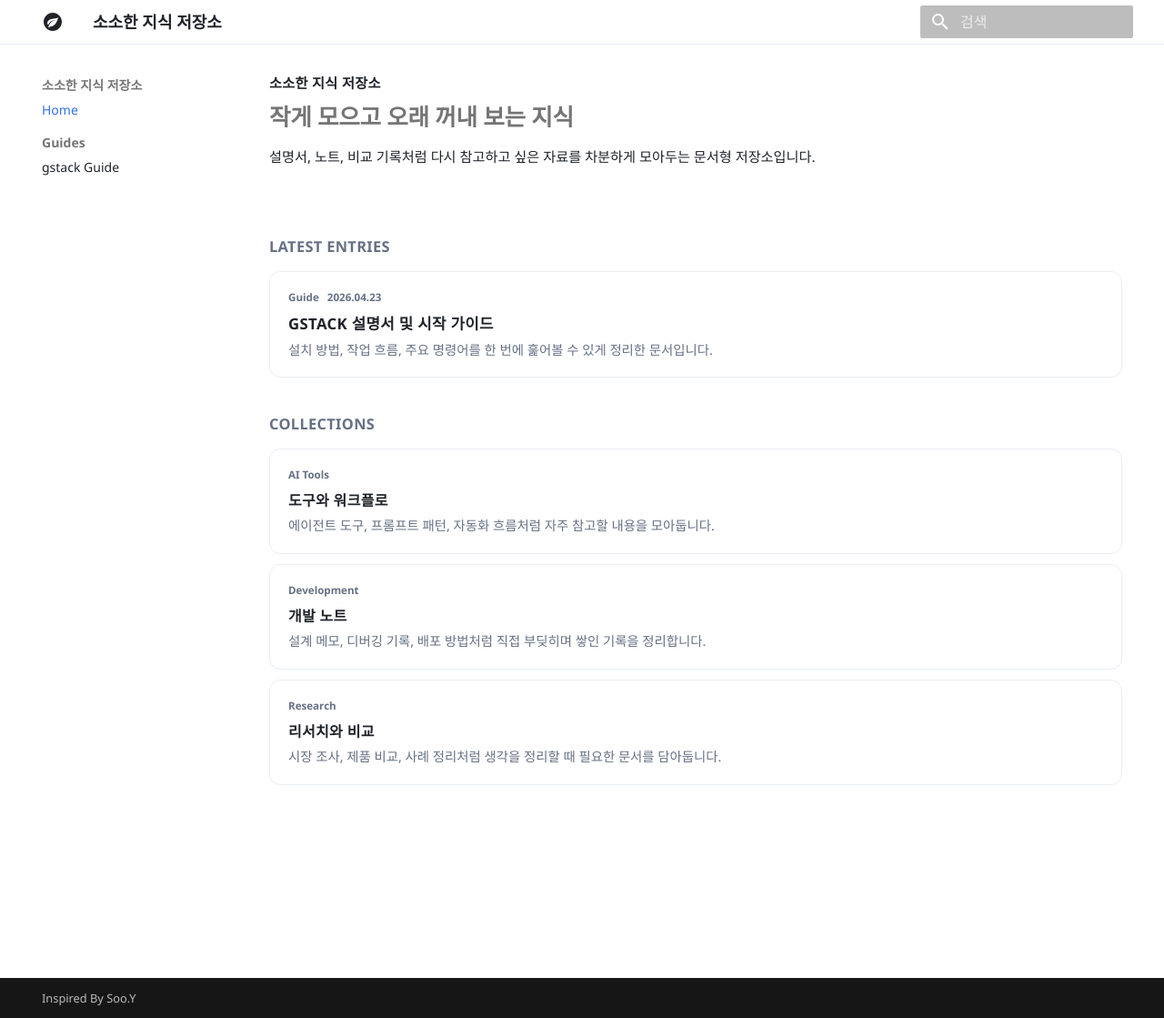
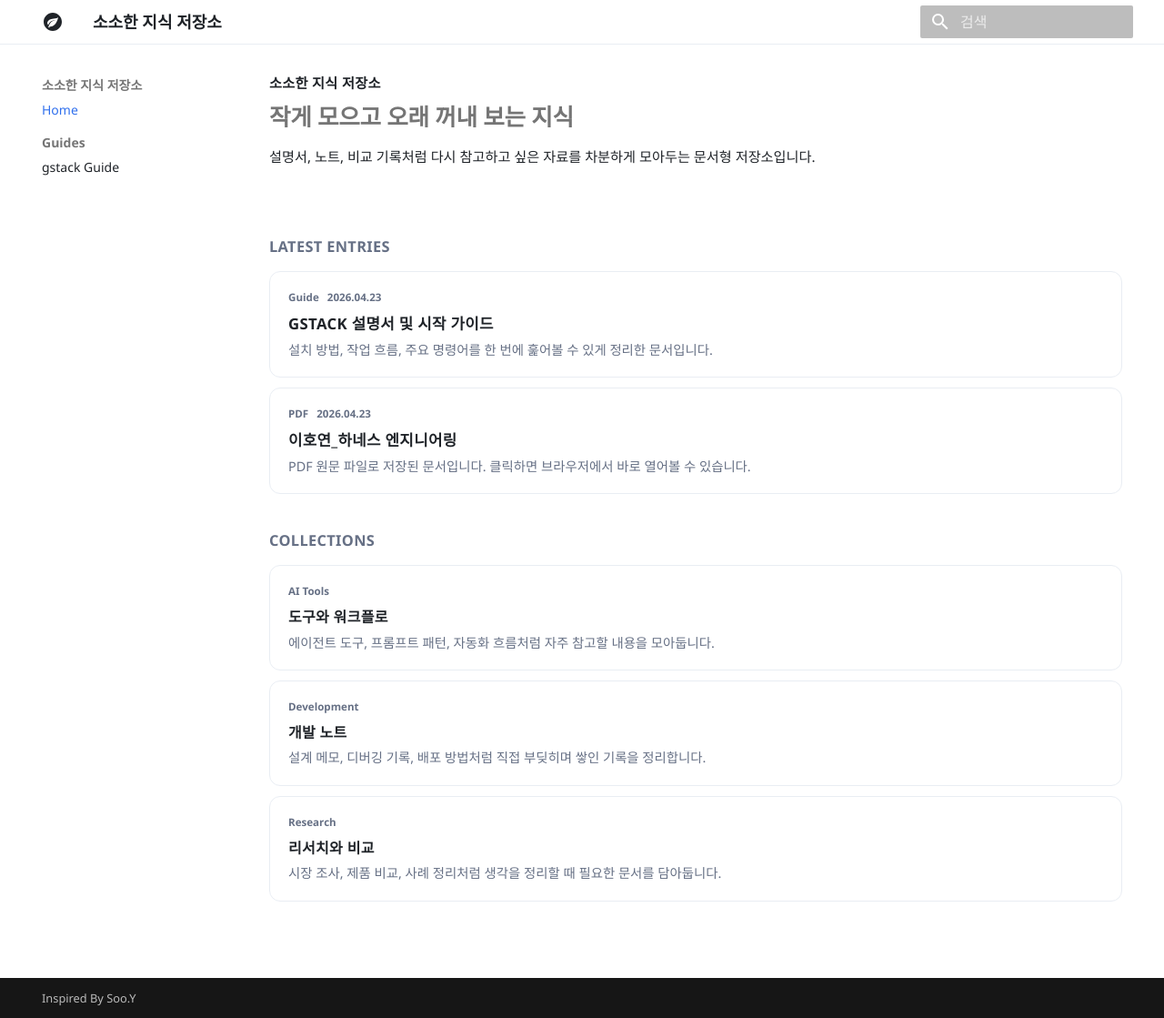
Before and after one commit to sooyoung-wind/knowledge-library, an MkDocs documentation site: the page built from docs/index.md, in a window 1280 px wide and 1119 px high. Shown: the whole window at 91% size. Built offline with MkDocs 1.6.1 and Material for MkDocs 9.7.7, drawn with Linux system fonts in a browser that asks for light colours.

Commit message:
Add PDF '이호연_하네스 엔지니어링' and index link
Add a binary PDF under docs/files (이호연_하네스 엔지니어링.pdf) and update docs/index.md to include a new post-item linking to the PDF (posted 2026.04.23) with title and brief description so the document can be opened directly from the site.

```diff
--- a/docs/index.md
+++ b/docs/index.md
@@ -23,6 +23,15 @@ hide:
     </div>
     <h2>gstack 설명서 및 시작 가이드</h2>
     <p>설치 방법, 작업 흐름, 주요 명령어를 한 번에 훑어볼 수 있게 정리한 문서입니다.</p>
+  </a>
+
+  <a class="post-item" href="files/%EC%9D%B4%ED%98%B8%EC%97%B0_%ED%95%98%EB%84%A4%EC%8A%A4%20%EC%97%94%EC%A7%80%EB%8B%88%EC%96%B4%EB%A7%81.pdf">
+    <div class="post-meta">
+      <span class="post-tag">PDF</span>
+      <span class="post-date">2026.04.23</span>
+    </div>
+    <h2>이호연_하네스 엔지니어링</h2>
+    <p>PDF 원문 파일로 저장된 문서입니다. 클릭하면 브라우저에서 바로 열어볼 수 있습니다.</p>
   </a>
 </div>
 
```
Also changed, not shown: 1 other file.
